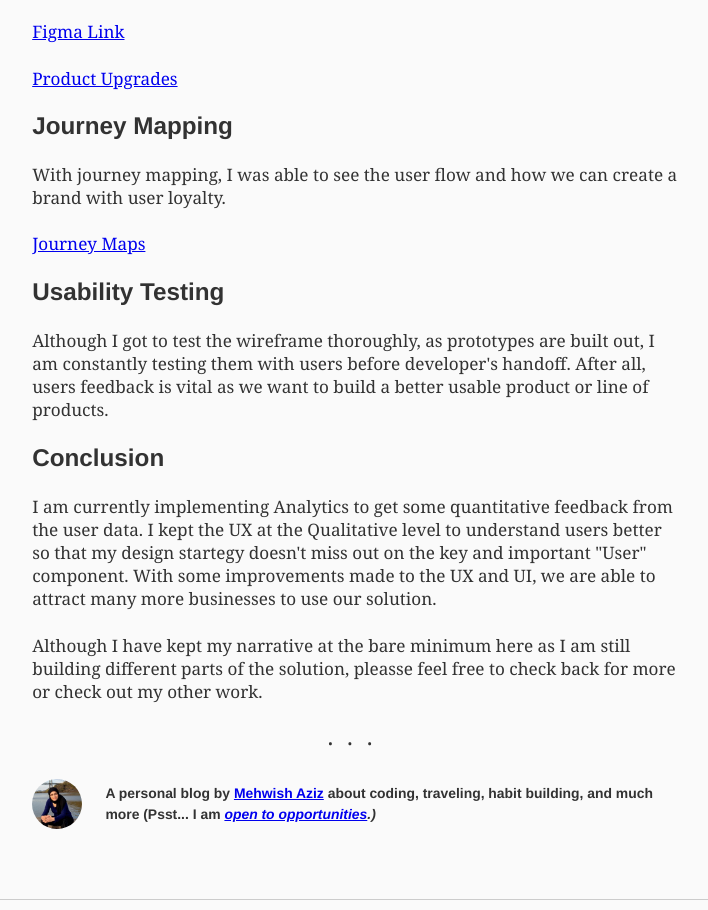
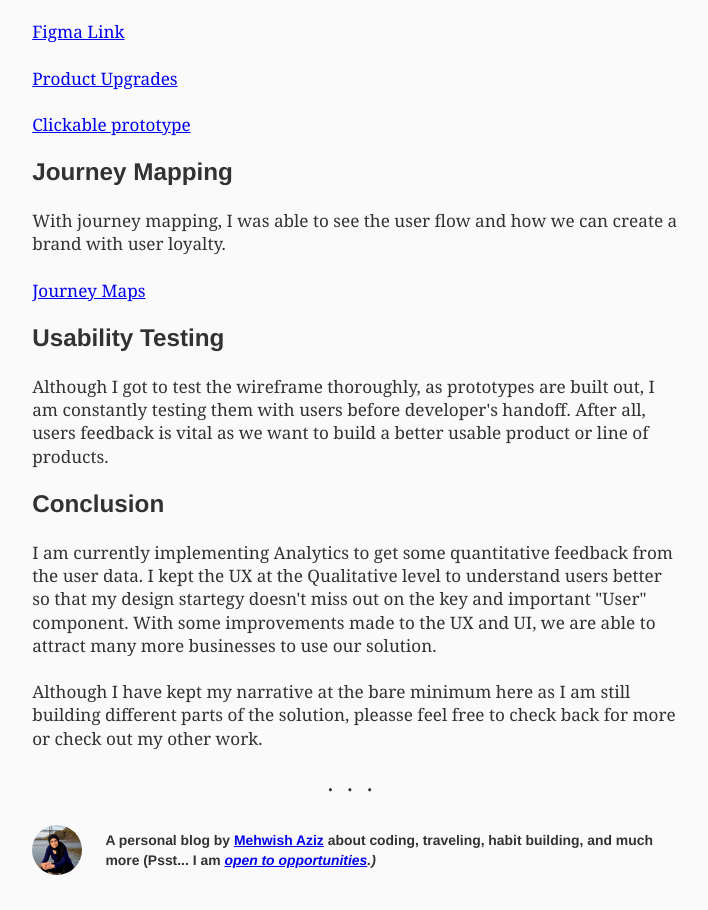
Before and after one commit to mehwisha01/Design-Portfolio, a Gatsby site: page /blog/FourQ/ in a window 1280 px wide. Shown: the part 2711-3621 px from the top of the page, without its empty margins (283-991 px from the left). Built offline with nearby package versions, Linux system fonts and the light colour scheme; Gatsby itself is replaced by a stand-in of ours; some packages are replaced by stand-ins of ours; what typography-theme-doelger would draw is missing.

Commit message:
Link Update

```diff
--- a/content/posts/FourQ/index.md
+++ b/content/posts/FourQ/index.md
@@ -83,6 +83,8 @@ Prototypes were absolutely crucial to our user experience as users including sta
 
 <a href="https://www.figma.com/file/SI5ZE4nKcGQSVyBB0x3duC/FourQ?node-id=783%3A0"> Product Upgrades </a>
 
+<a href = "https://www.figma.com/proto/SI5ZE4nKcGQSVyBB0x3duC/FourQ?node-id=791%3A0&scaling=min-zoom&page-id=783%3A0"> Clickable prototype </a>
+
 ## Journey Mapping
 
 With journey mapping, I was able to see the user flow and how we can create a brand with user loyalty.
```
